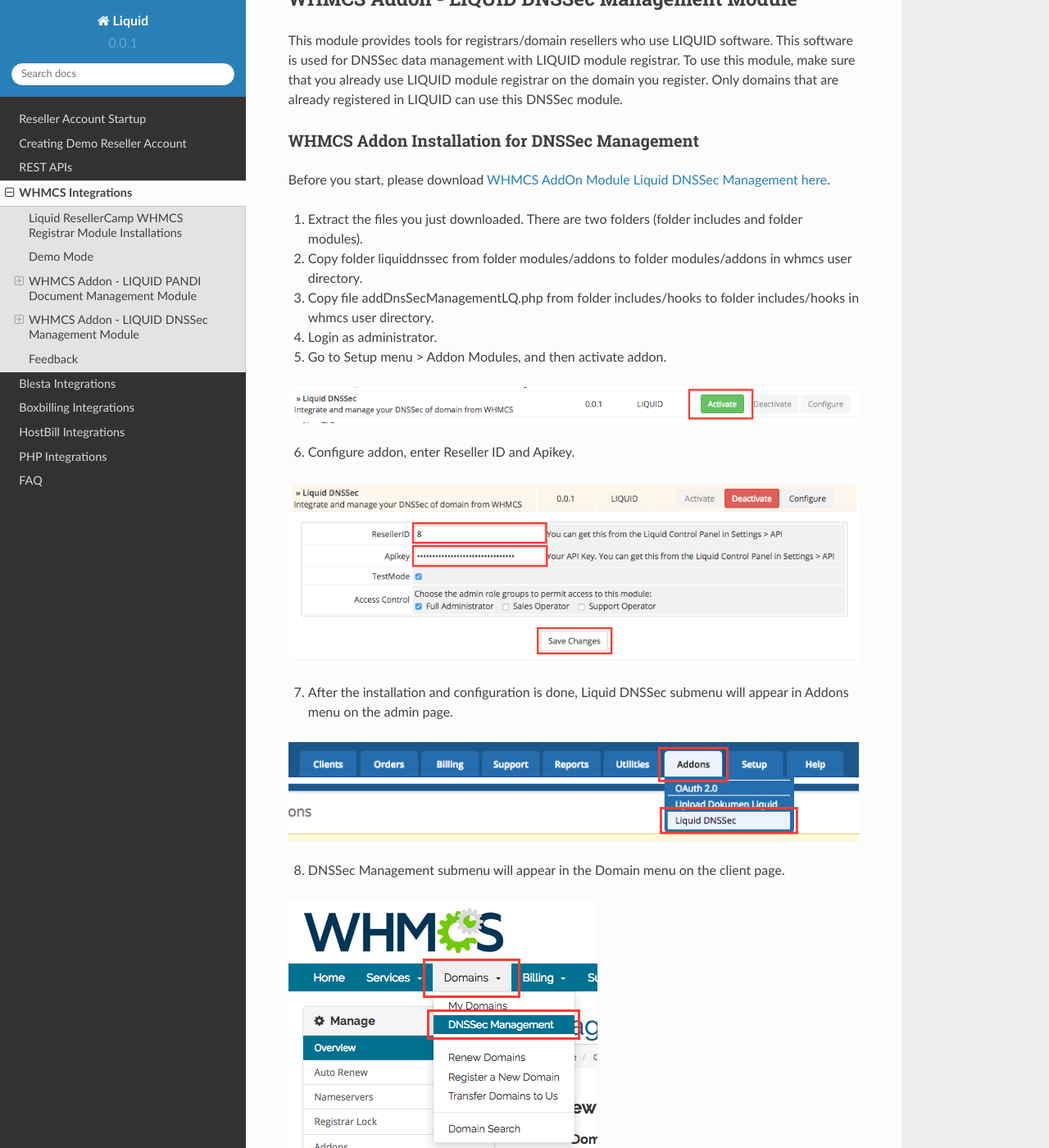
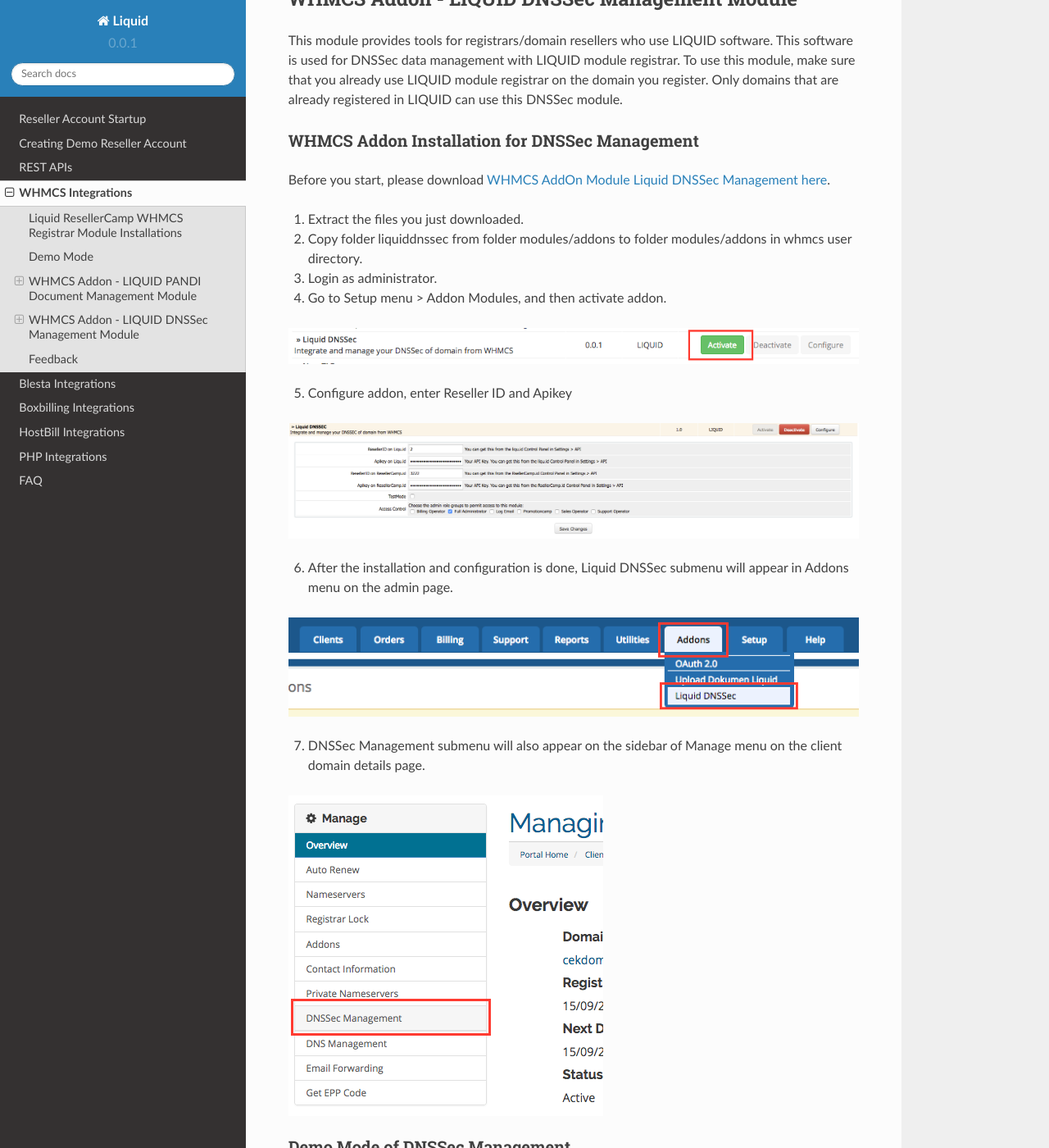
Before and after one commit to liquidregistrar/liquid-docs, a Sphinx documentation site: the page built from docs/source/whmcs.rst, in a window 1280 px wide and 1400 px high, scrolled down 4404 px. Shown: the whole window at 82% size. Built offline with Sphinx 7.4.7 and the Read the Docs theme 2.0.0, drawn with Linux system fonts in a browser that asks for light colours.

Commit message:
Update DNSSEC whmcs module to version 1.0

```diff
--- a/docs/source/whmcs.rst
+++ b/docs/source/whmcs.rst
@@ -102,29 +102,24 @@
 
 Before you start, please download `WHMCS AddOn Module Liquid DNSSec Management here <https://s3-ap-southeast-1.amazonaws.com/liqu.id/resellercamp-whmcsaddon-liquiddssec.zip>`_.
 
-1. Extract the files you just downloaded. There are two folders (folder includes and folder modules).
+1. Extract the files you just downloaded.
 2. Copy folder liquiddnssec from folder modules/addons to folder modules/addons in whmcs user directory.
-3. Copy file addDnsSecManagementLQ.php from folder includes/hooks to folder includes/hooks in whmcs user directory.
-4. Login as administrator.
-5. Go to Setup menu > Addon Modules, and then activate addon.
+3. Login as administrator.
+4. Go to Setup menu > Addon Modules, and then activate addon.
 
 .. image:: whmcsdnssec1.png
 
-6. Configure addon, enter Reseller ID and Apikey.
+5. Configure addon, enter Reseller ID and Apikey
 
 .. image:: whmcsdnssec2.png
 
-7. After the installation and configuration is done, Liquid DNSSec submenu will appear in Addons menu on the admin page.
+6. After the installation and configuration is done, Liquid DNSSec submenu will appear in Addons menu on the admin page.
 
 .. image:: whmcsdnssec3.png
 
-8. DNSSec Management submenu will appear in the Domain menu on the client page.
+7. DNSSec Management submenu will also appear on the sidebar of Manage menu on the client domain details page.
 
 .. image:: whmcsdnssec4.png
-
-9. DNSSec Management submenu will also appear on the sidebar of Manage menu on the client domain details page.
-
-.. image:: whmcsdnssec5.png
 
 
 Demo Mode of DNSSec Management
```
Also changed, not shown: docs/source/whmcsdnssec2.png, docs/source/whmcsdnssec4.png, docs/source/whmcsdnssec5.png (deleted).
